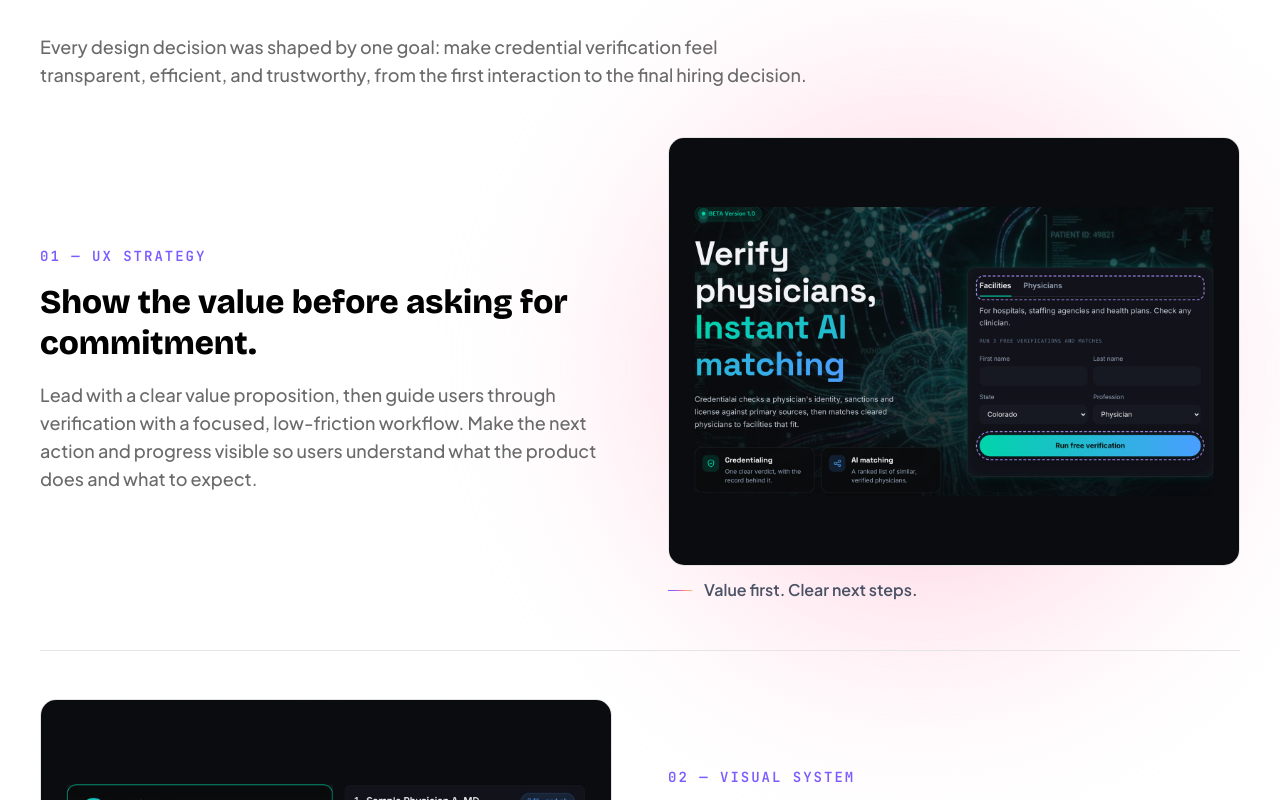
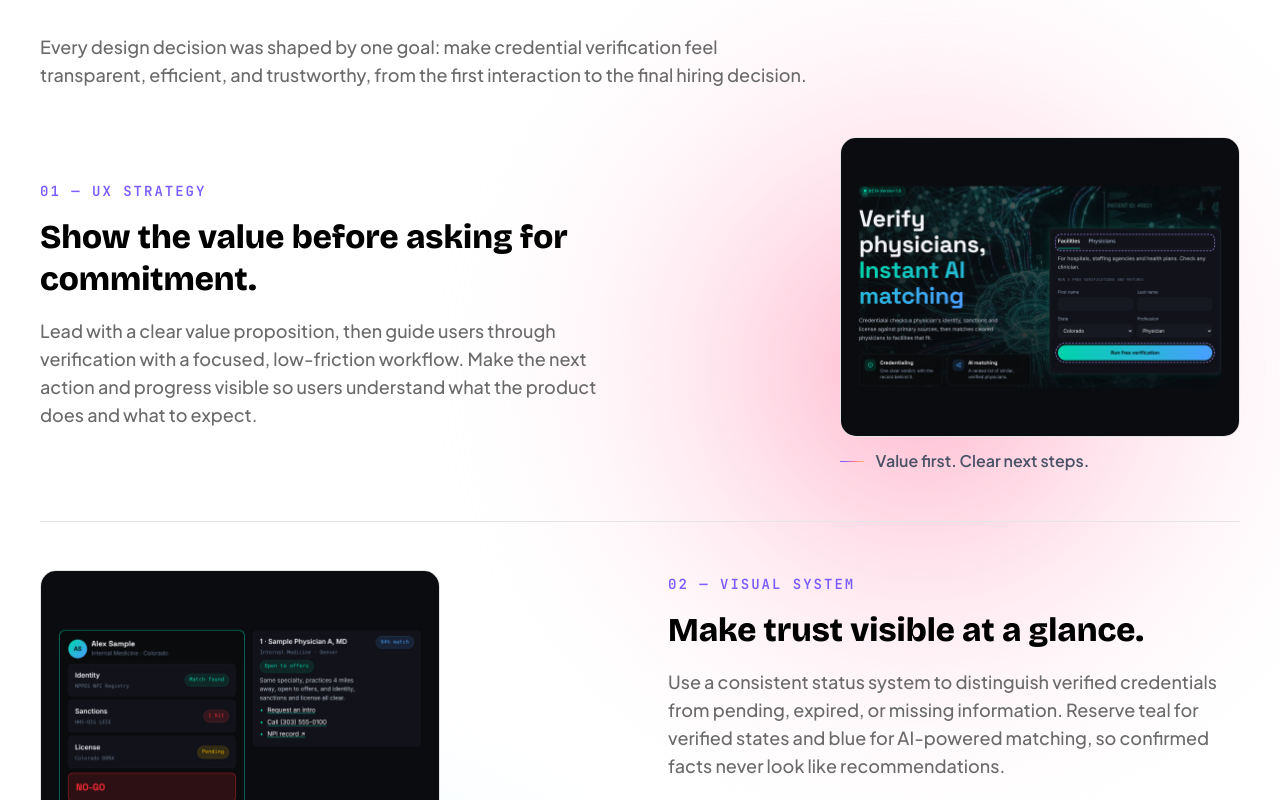
Before and after one commit to peterlee01/https-peter-lee.vercel.app-, a Next.js app: page /credentialai in a window 1280 px wide. Shown: the part 8240-9040 px from the top of the page. Built offline with nearby package versions, Linux system fonts and the light colour scheme.

Commit message:
Make the Design Decisions images 30% smaller (#11)
Claude-Session: https://claude.ai/code/session_0142GhcTUDETgUwvxB89mWZP

Co-authored-by: Claude <noreply@anthropic.com>

```diff
--- a/src/app/credentialai/page.tsx
+++ b/src/app/credentialai/page.tsx
@@ -173,7 +173,7 @@ function DecisionRow({ n, label, title, image, alt, note, sample, reverse, extra
         <p className="text-[#6a6a6a] text-lg leading-7" style={{ fontFamily: "var(--font-jakarta)", fontWeight: 500 }}>{children}</p>
         {extra}
       </div>
-      <figure className="flex flex-col gap-3">
+      <figure className={`flex flex-col gap-3 w-full md:w-[70%] ${reverse ? "md:justify-self-start" : "md:justify-self-end"}`}>
         <div className="w-full rounded-[16px] overflow-hidden border border-[#e5e5e5]">
           {/* eslint-disable-next-line @next/next/no-img-element */}
           <img src={image} alt={alt} loading="lazy" width={1600} height={1200} className="w-full h-auto block" />
```
